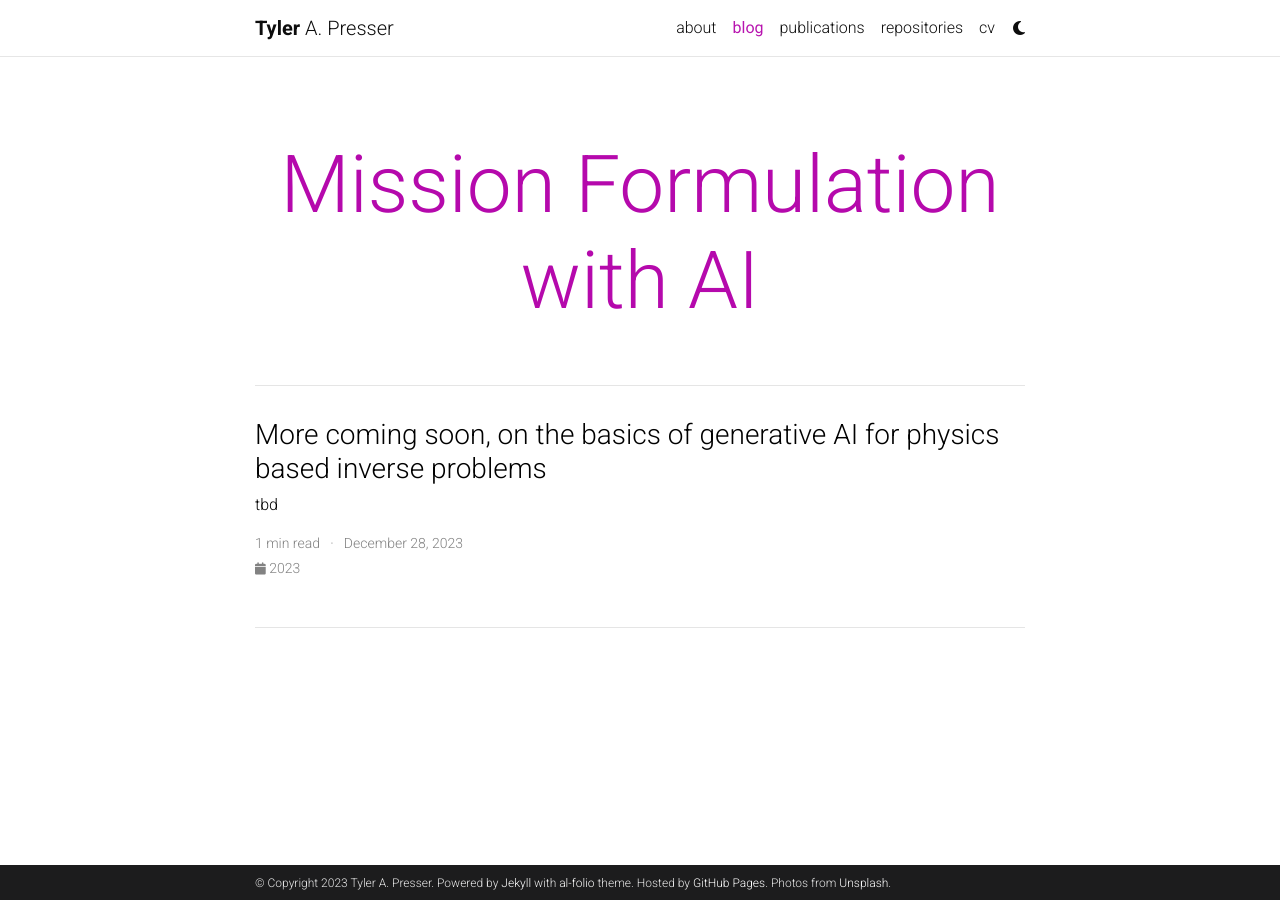
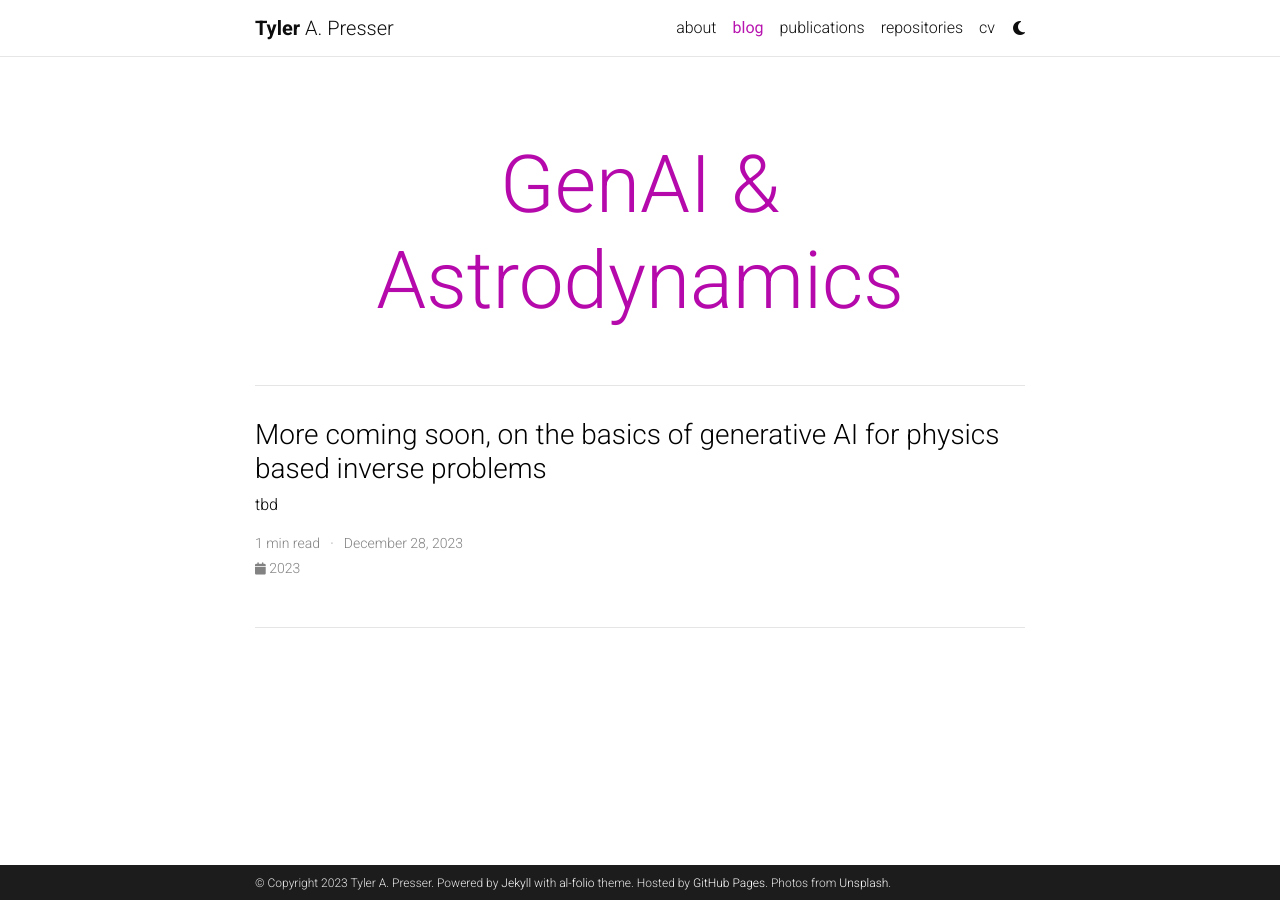
Before and after one commit to tpresser570/tpresser570.github.io, a Jekyll site: the page built from blog/index.html, in a window 1280 px wide. Built offline with Jekyll 4.4.1, drawn with Linux system fonts in a browser that asks for light colours; the list of posts is cut into pages by our own code; comment, search, counter and statistics services are not loaded; a style sheet for code colours, icons or effects is not loaded.

Commit message:
update config

```diff
--- a/_config.yml
+++ b/_config.yml
@@ -119,7 +119,7 @@
 # Blog
 # -----------------------------------------------------------------------------
 
-blog_name: Mission Formulation with AI # blog_name will be displayed in your blog page
+blog_name: GenAI & Astrodynamics # blog_name will be displayed in your blog page
 blog_nav_title: blog # your blog must have a title for it to be displayed in the nav bar
 blog_description: #a simple whitespace theme for academics
 permalink: /blog/:year/:title/
```
